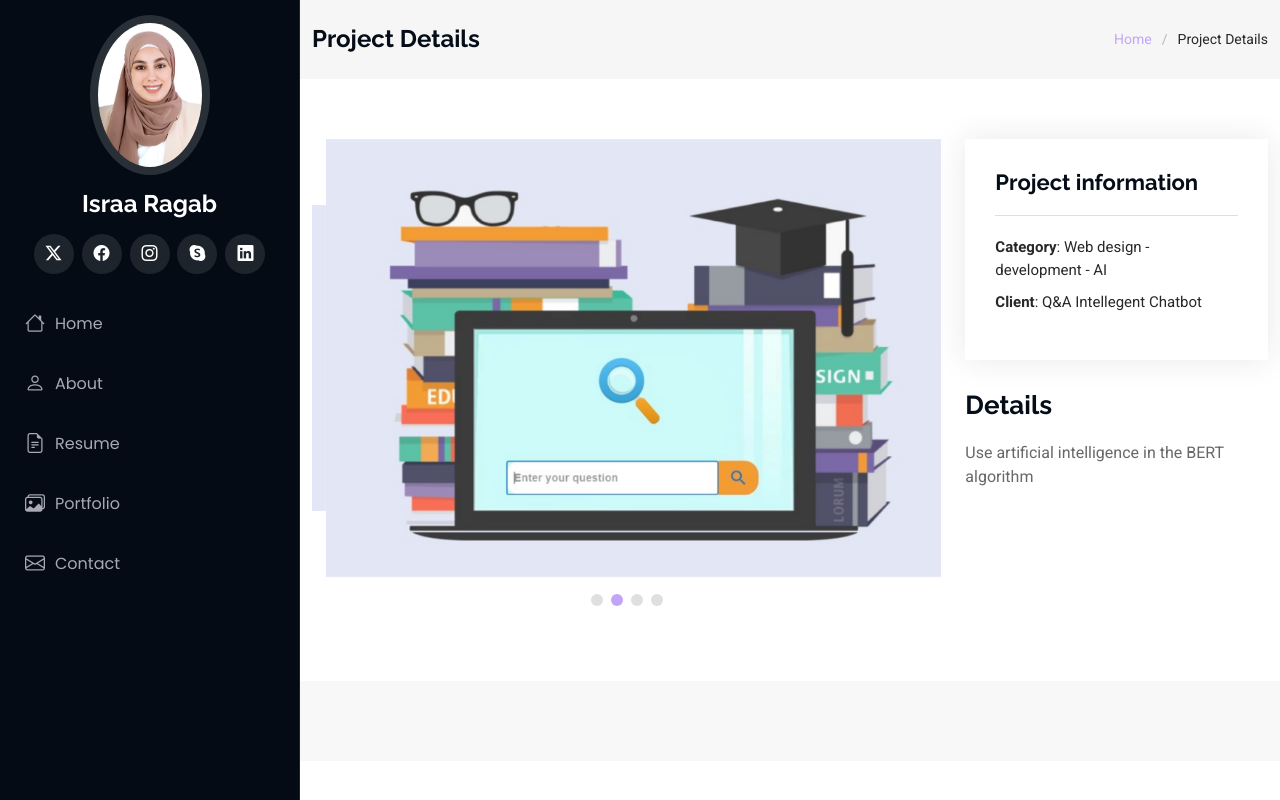
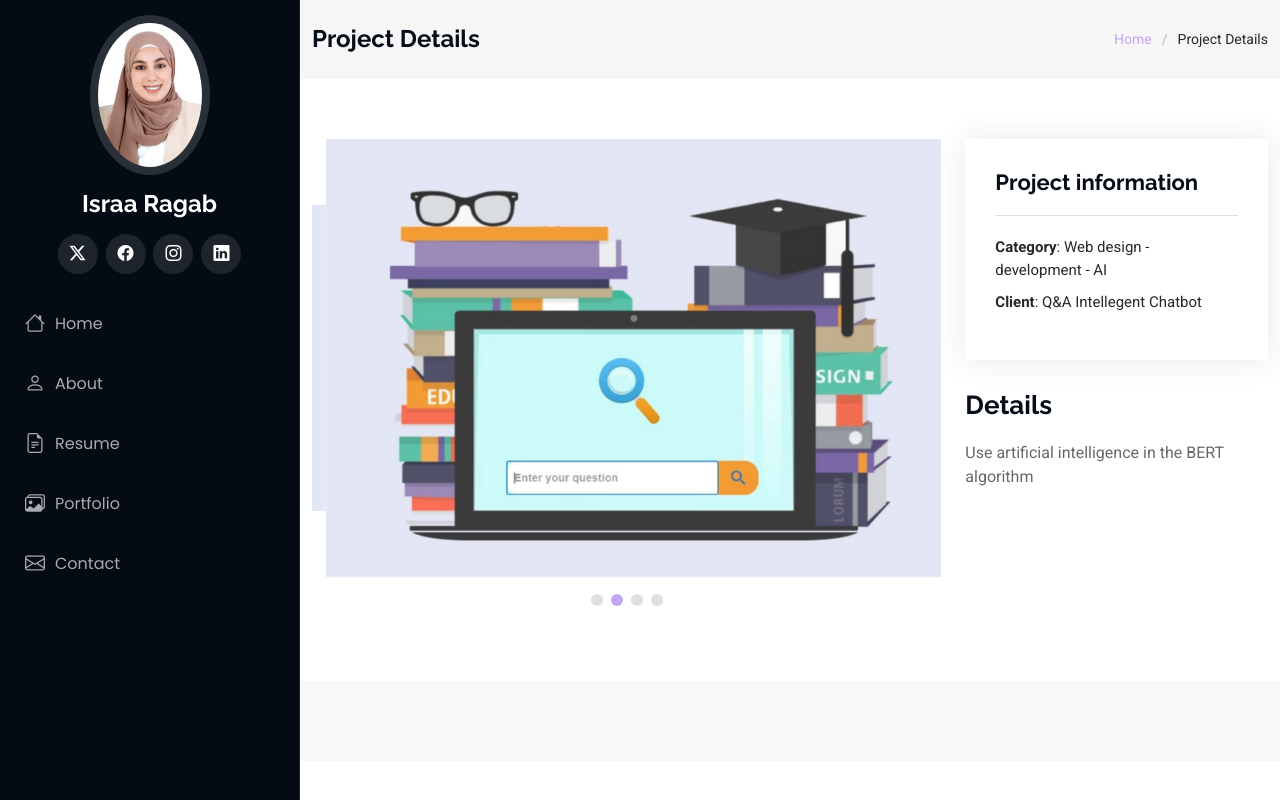
Before and after one commit to Israa-Ragab/portfolio, a plain HTML site: page chatbot.html in a window 1280 px wide. Drawn offline with Linux system fonts and the light colour scheme.

Commit message:
Update chatbot.html

```diff
--- a/chatbot.html
+++ b/chatbot.html
@@ -46,7 +46,7 @@
       <a href="#" class="twitter"><i class="bi bi-twitter-x"></i></a>
       <a href="#" class="facebook"><i class="bi bi-facebook"></i></a>
       <a href="#" class="instagram"><i class="bi bi-instagram"></i></a>
-      <a href="#" class="google-plus"><i class="bi bi-skype"></i></a>
+
       <a href="#" class="linkedin"><i class="bi bi-linkedin"></i></a>
     </div>
 
```
